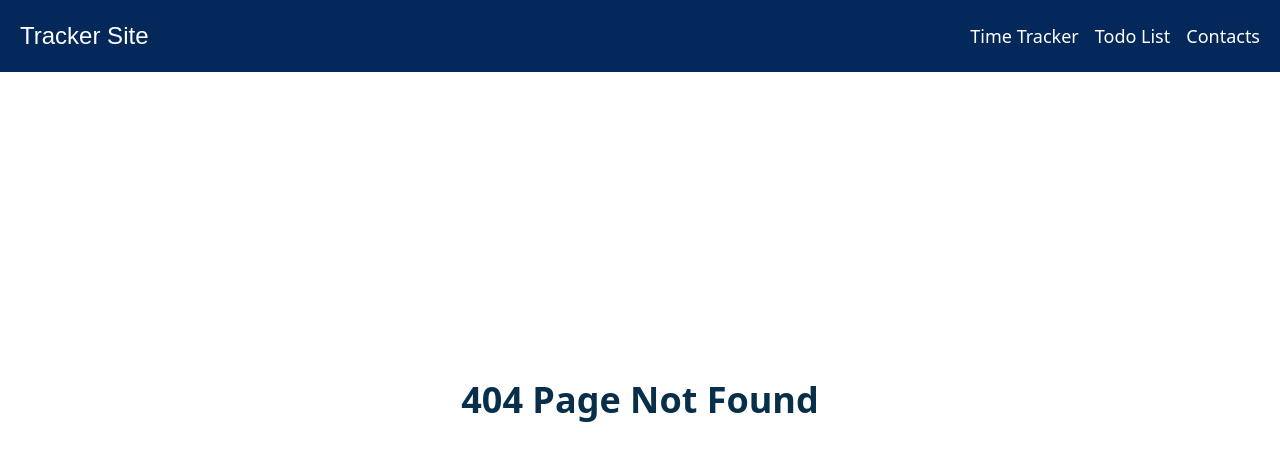
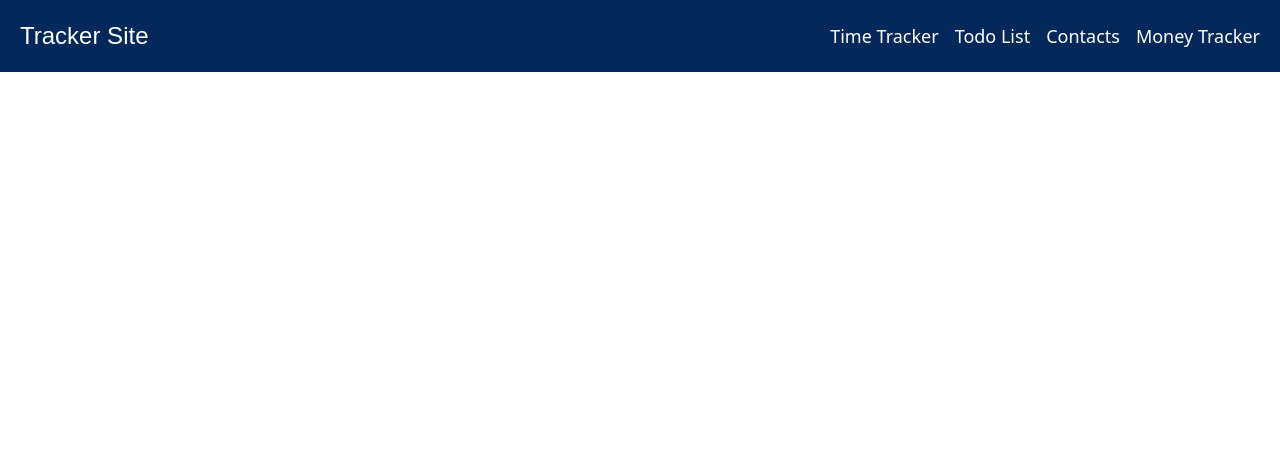
Before and after one commit to Hairum-Qureshi/tailwind-practice, a React (Vite) app: page /money-tracker in a window 1280 px wide. Before the commit this address had no page. Shown: the top 460 px of the page. Built offline with nearby package versions, Linux system fonts and the light colour scheme; a web font is replaced by a local one.

Commit message:
created a new MoneyTracker component and route

```diff
--- a/src/components/App.tsx
+++ b/src/components/App.tsx
@@ -6,6 +6,7 @@ import Contacts from "./Contacts";
 import "../css/App.css";
 import NotFound from "./NotFound";
 import TimeTracker from "./TimeTracker";
+import MoneyTracker from "./MoneyTracker";
 
 function App() {
 	return (
@@ -16,6 +17,7 @@ function App() {
 				<Route path="/time-tracker" element={<TimeTracker />} />
 				<Route path="/to-dos" element={<About />} />
 				<Route path="/contacts" element={<Contacts />} />
+				<Route path="/money-tracker" element={<MoneyTracker />} />
 				<Route path="*" element={<NotFound />} />
 			</Routes>
 		</BrowserRouter>
--- /dev/null
+++ b/src/components/MoneyTracker.tsx
@@ -0,0 +1,3 @@
+export default function MoneyTracker() {
+	return <div>MoneyTracker</div>;
+}
--- a/src/components/Navbar.tsx
+++ b/src/components/Navbar.tsx
@@ -28,6 +28,9 @@ export default function Navbar() {
 							<li className="ml-4">
 								<Link to="/contacts">Contacts</Link>
 							</li>
+							<li className="ml-4">
+								<Link to="/money-tracker">Money Tracker</Link>
+							</li>
 						</ul>
 					</div>
 				</div>
@@ -57,6 +60,9 @@ export default function Navbar() {
 						<li>
 							<Link to="/contacts">Contacts</Link>
 						</li>
+						<li>
+							<Link to="/money-tracker">Money Tracker</Link>
+						</li>
 					</ul>
 				</div>
 			)}
```
